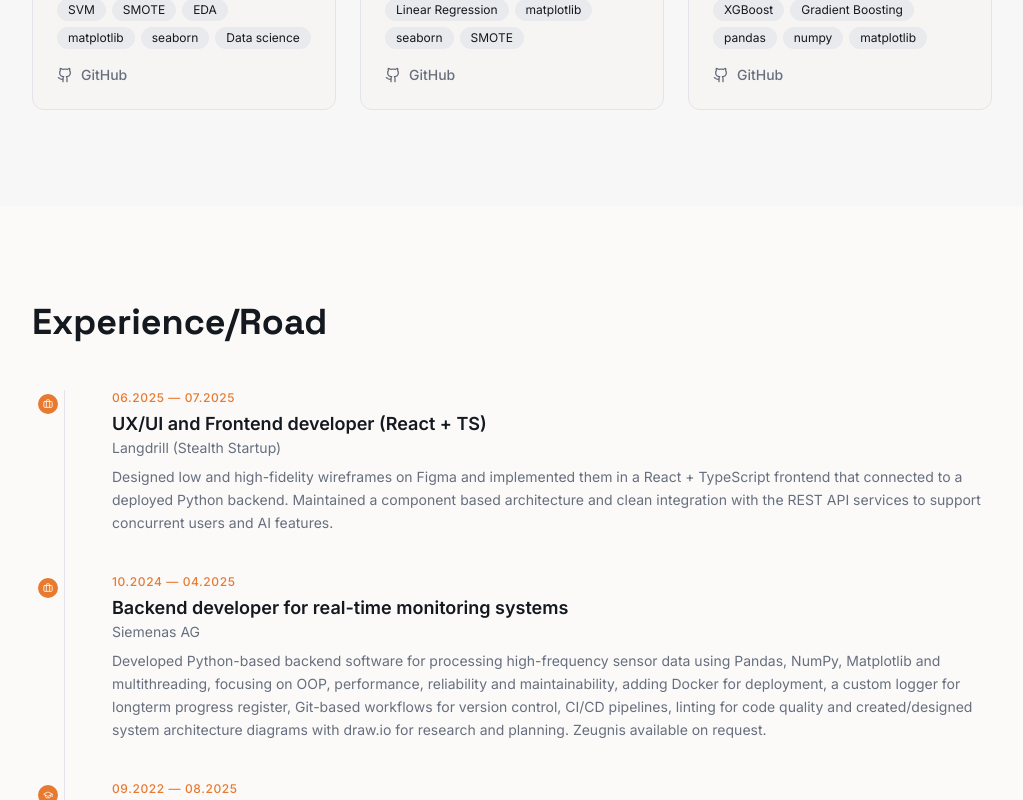
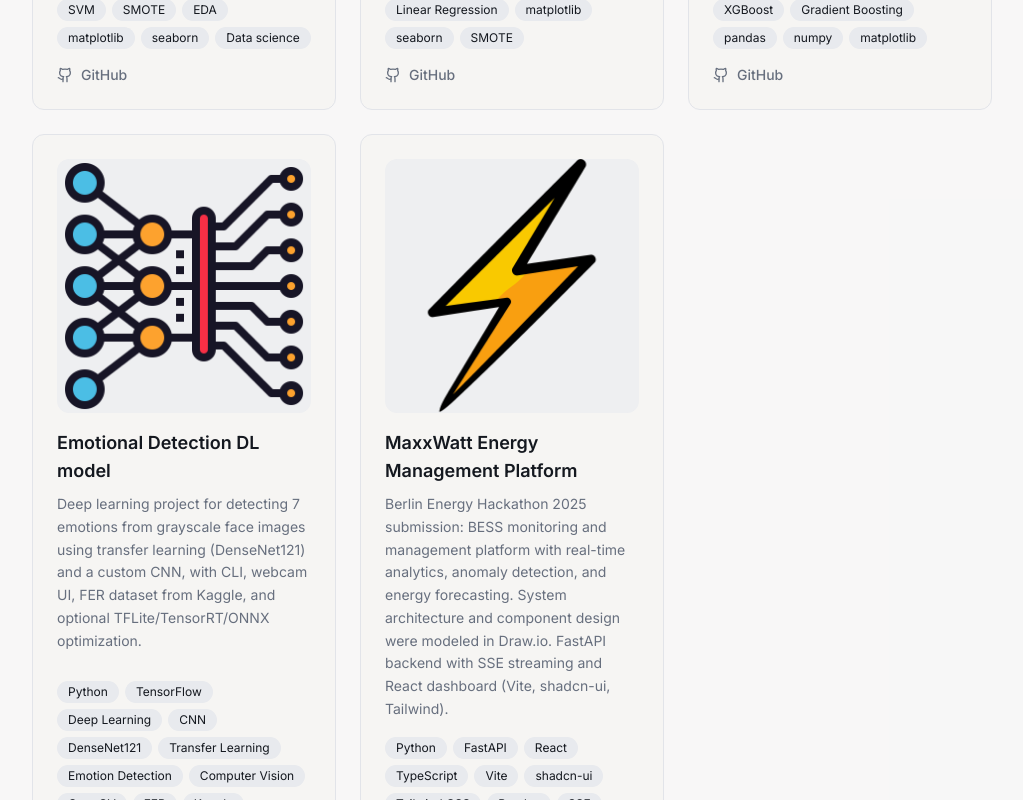
Before and after one commit to Rouxxel/per_web_venzer, a React (Vite) app in the folder frontend/: page / in a window 1280 px wide. Shown: the part 4120-4920 px from the top of the page, without its empty margins (128-1151 px from the left). Built offline with nearby package versions, Linux system fonts and the light colour scheme; the HTML template or start-up script is replaced by a standard one.

Commit message:
Add 2 more projects

```diff
--- a/frontend/src/data/projects.ts
+++ b/frontend/src/data/projects.ts
@@ -60,4 +60,21 @@ export const projects: Project[] = [
     tags: ["Python", "TensorFlow", "Keras", "scikit-learn", "Machine Learning", "Deep Learning", "CNN", "Audio Classification", "MFCC", "Librosa", "Random Forest", "SVM", "XGBoost", "Gradient Boosting", "pandas", "numpy", "matplotlib"],
     github: "https://github.com/Rouxxel/drone_sound_profile_detection",
   },
+  {
+    title: "Emotional Detection DL model",
+    image: "/images/deep_learning/deep_learning.png",
+    description:
+      "Deep learning project for detecting 7 emotions from grayscale face images using transfer learning (DenseNet121) and a custom CNN, with CLI, webcam UI, FER dataset from Kaggle, and optional TFLite/TensorRT/ONNX optimization.",
+    tags: ["Python", "TensorFlow", "Deep Learning", "CNN", "DenseNet121", "Transfer Learning", "Emotion Detection", "Computer Vision", "OpenCV", "FER", "Kaggle", "pandas", "numpy", "matplotlib", "Docker", "pytest"],
+    github: "https://github.com/Rouxxel/Emotion_detection_DL_model_from_images",
+  },
+  {
+    title: "MaxxWatt Energy Management Platform",
+    image: "/images/maxxwatt/lightning.png",
+    description:
+      "Berlin Energy Hackathon 2025 submission: BESS monitoring and management platform with real-time analytics, anomaly detection, and energy forecasting. System architecture and component design were modeled in Draw.io. FastAPI backend with SSE streaming and React dashboard (Vite, shadcn-ui, Tailwind).",
+    tags: ["Python", "FastAPI", "React", "TypeScript", "Vite", "shadcn-ui", "Tailwind CSS", "Pandas", "SSE", "BESS", "Energy Management", "Anomaly Detection", "Draw.io"],
+    github: "https://github.com/Rouxxel/maxxwatt_hackathon",
+    demo: "https://www.loom.com/share/cc96c4b830e947ff919d3910525a2384?sid=8c8c50da-bc06-47db-bb79-8650f1cb143f",
+  },
 ];
```
